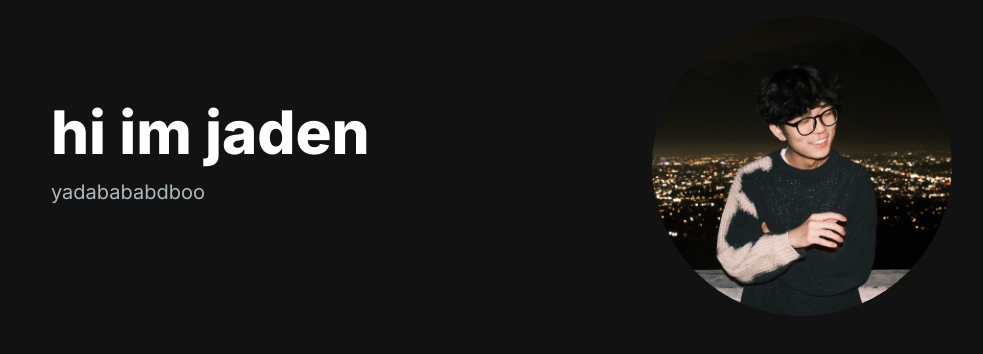
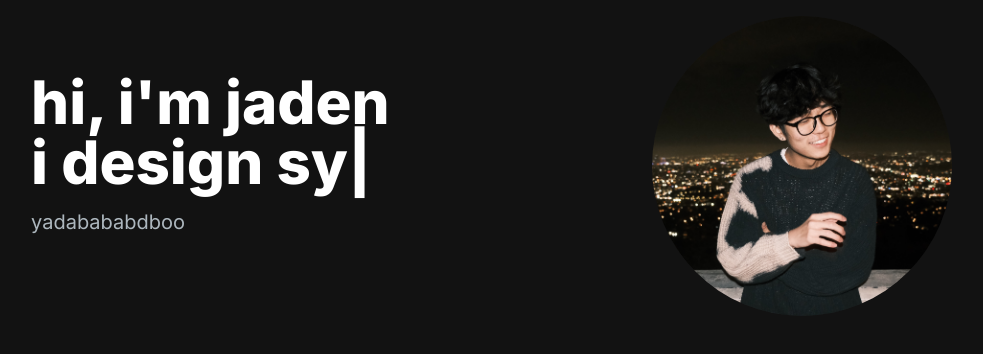
Before and after one commit to JadenCCW/portfolio, a Next.js app: page / in a window 1280 px wide. Shown: the top 354 px of the page, without its empty margins (183-1166 px from the left). Built offline with nearby package versions, Linux system fonts and the light colour scheme.

Commit message:
Add Typing Text Animation

```diff
--- a/app/components/HeroSection.jsx
+++ b/app/components/HeroSection.jsx
@@ -1,5 +1,7 @@
+"use client";
 import React from 'react';
 import Image from "next/image";
+import { TypeAnimation } from 'react-type-animation';
 
 const HeroSection = () => {
   return (
@@ -7,7 +9,25 @@ const HeroSection = () => {
         <div className="grid grid-cols-1 sm:grid-cols-12">
             <div className="col-span-7 place-self-center text-center sm:text-left">
                 <h1 className="text-white mb-4 text-4xl sm:text-5xl lg:text-6xl font-extrabold">
-                    <span>hi im jaden</span>
+                    <span>hi, i'm jaden</span>
+                    <br></br>
+                    <TypeAnimation
+                    sequence={[
+                        'i code',
+                        1500,
+                        'i design systems',
+                        1500,
+                        'i solve problems',
+                        1500,
+                        'i love matcha',
+                        1500,
+                        'let\'s create art 🖤',
+                        1500
+                    ]}
+                    wrapper="span"
+                    speed={20}
+                    repeat={Infinity}
+                    />
                 </h1>
                 <p className="text-[#ADB7BE] text-base sm:text-lg mb-6 lg:text-xl">
                     yadabababdboo
--- a/app/page.js
+++ b/app/page.js
@@ -4,7 +4,7 @@ import HeroSection from "./components/HeroSection";
 export default function Home() {
   return (
     <main className="flex min-h-screen flex-col bg-[#121212]">
-      <div class="container mx-auto px-12 py-4">
+      <div className="container mx-auto px-12 py-4">
         <HeroSection/>
       </div>
     </main>
```
Also changed, not shown: package.json (+5 -4 lines), app/components/NavBar.jsx (added), 1 other file (tests, documents, lock files or other folders).
